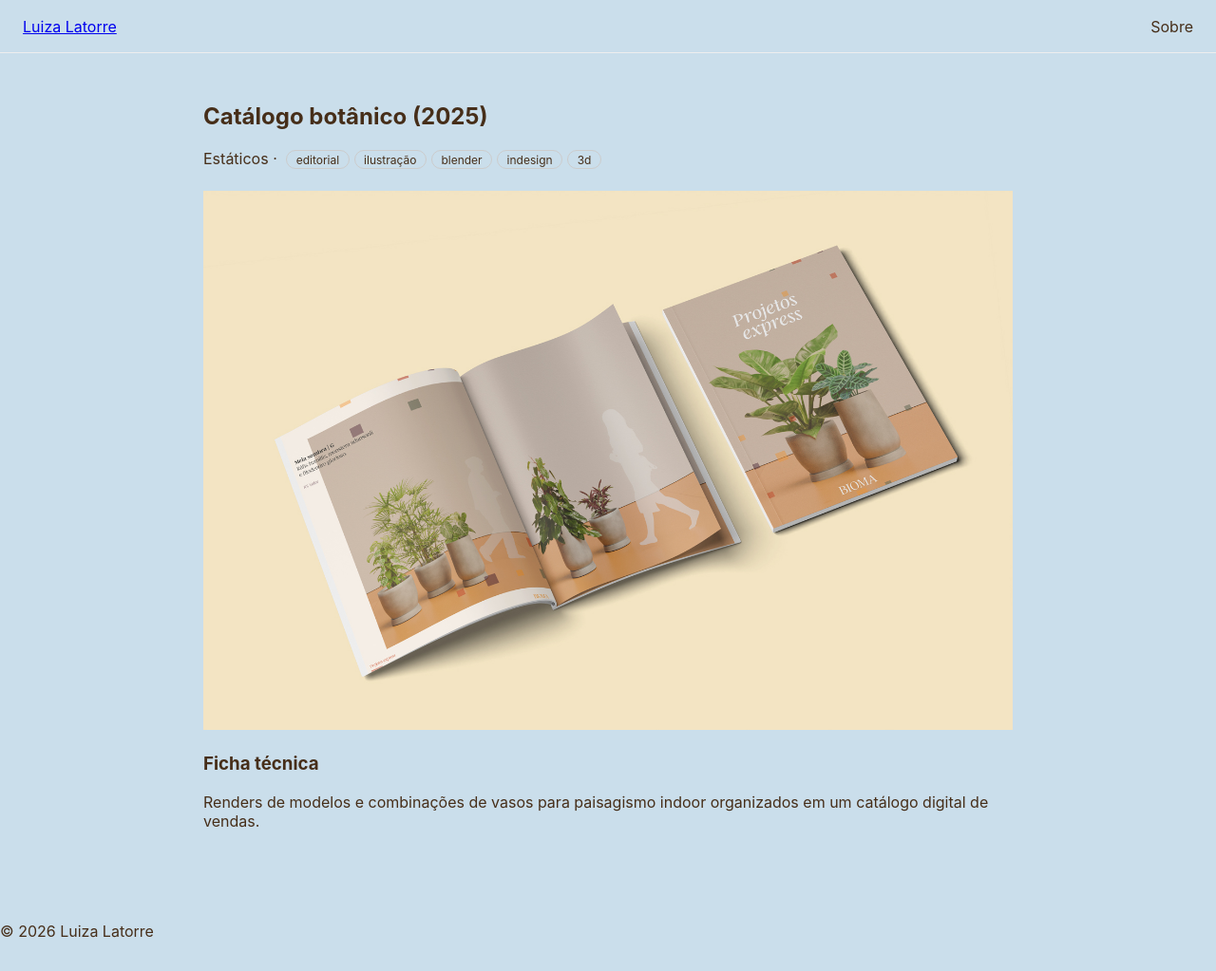
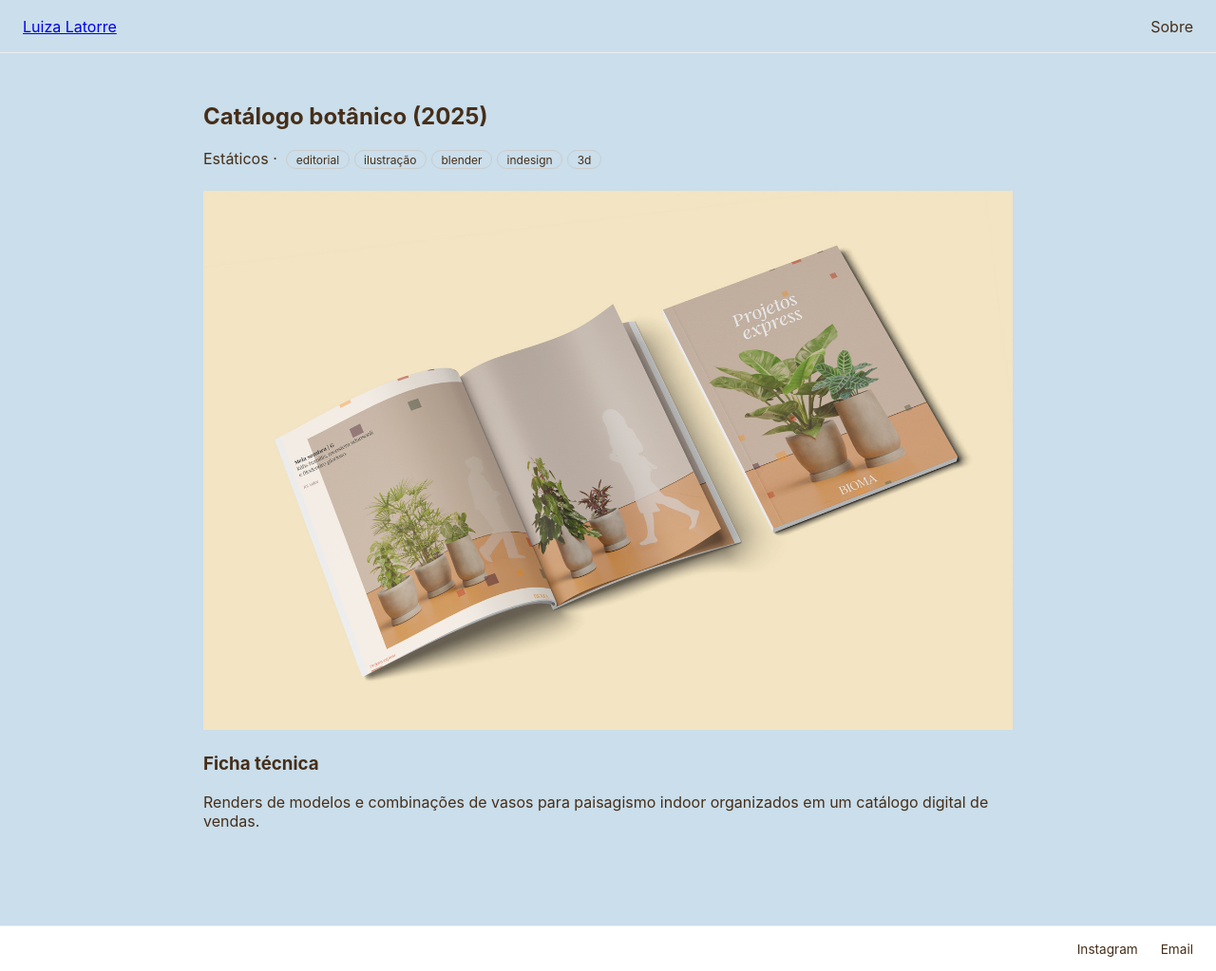
Before and after one commit to luizalatorre/meu-site, a Jekyll site: the page built from _projects/catalogo-botanico.md, in a window 1280 px wide and 1023 px high. Shown: the whole window at 95% size. Built offline with Jekyll 4.4.1, drawn with Linux system fonts in a browser that asks for light colours; a script that is not in the unit is left out.

Commit message:
barra inferior com redes sociais e plugin de tradução

```diff
--- a/_layouts/default.html
+++ b/_layouts/default.html
@@ -51,9 +51,19 @@
     {{ content }}
   </main>
 
-  <footer class="site-footer">
-    <p>&copy; {{ 'now' | date: '%Y' }} {{ site.title }}</p>
-  </footer>
+  /* footer com línguas e redes sociais */
+
+  <div class="footer-fixed" id="footer-fixed">
+  <div class="gtranslate_wrapper"></div>
+
+  <div class="footer-links">
+    <a href="https://www.instagram.com/luizalatorre" target="_blank" rel="noopener">Instagram</a>
+    <a href="mailto:luizacouceirolatorre@gmail.com">Email</a>
+  </div>
+</div>
+
+<script>window.gtranslateSettings = {"default_language":"pt","native_language_names":true,"detect_browser_language":true,"languages":["pt","en"],"wrapper_selector":".gtranslate_wrapper"}</script>
+<script src="https://cdn.gtranslate.net/widgets/latest/lc.js" defer></script>
 
   <script src="{{ '/assets/js/filter.js' | relative_url }}"></script>
 </body>
--- a/assets/css/style.css
+++ b/assets/css/style.css
@@ -356,3 +356,40 @@ body {
     grid-template-columns: 1fr;
   }
 }
+
+/* ============================================================
+   BARRA FIXA INFERIOR
+   Idioma à esquerda, links (Instagram/Email) à direita —
+   "justify-content: space-between" empurra os dois grupos
+   pras pontas opostas automaticamente.
+   ============================================================ */
+.footer-fixed {
+  position: fixed;
+  bottom: 0; left: 0; right: 0;
+  height: 48px;
+  display: flex;
+  align-items: center;
+  justify-content: space-between;
+  padding: 0 1.5rem;
+  background: #fff;
+  border-top: 1px solid #eee;
+  z-index: 100;
+}
+
+.footer-links {
+  display: flex;
+  gap: 1.5rem;
+}
+
+.footer-links a {
+  text-decoration: none;
+  color: inherit;
+  font-size: 0.85rem;
+}
+
+/* reserva espaço no final da página pra o conteúdo não ficar
+   escondido atrás dessa barra fixa (mesma lógica do cabeçalho,
+   só que aplicada embaixo) */
+#main-content {
+  padding-bottom: 48px;
+}
```
Also changed, not shown: 1 other file.
